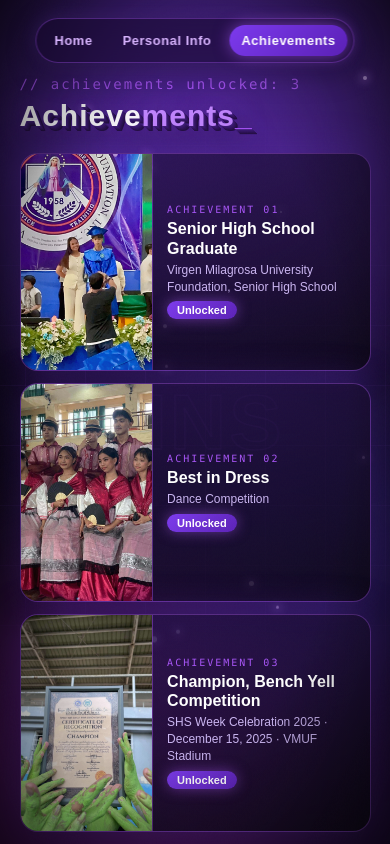
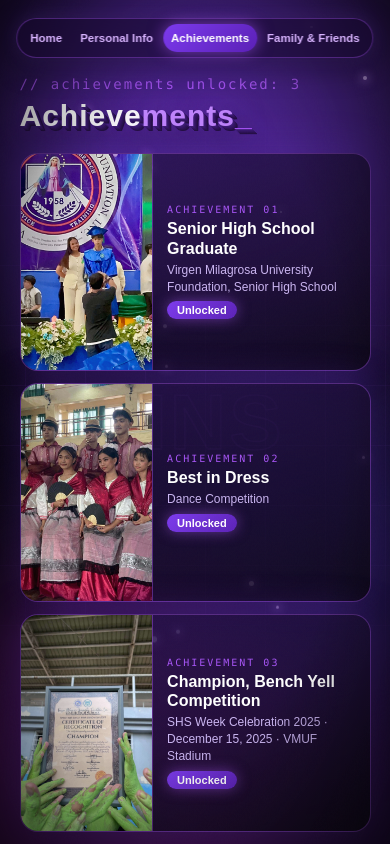
Before and after one commit to CarantoJohnMarvian/CarantoJohnMarvian.github.io, a plain HTML site: page achievements.html in a window 390 px wide. Drawn offline with Linux system fonts and the light colour scheme.

Commit message:
Update achievements.html

```diff
--- a/achievements.html
+++ b/achievements.html
@@ -624,6 +624,11 @@
                 display: none !important;
             }
         }
+        /* room for the fourth menu link on small phones */
+        @media (max-width: 480px) {
+            .nav { gap: 2px; padding: 5px; }
+            .nav a { padding: 8px 8px; font-size: 11.5px; letter-spacing: 0; }
+        }
     </style>
 </head>
 <body>
@@ -634,6 +639,7 @@
         <a href="index.html">Home</a>
         <a href="about.html">Personal Info</a>
         <a href="achievements.html" class="active">Achievements</a>
+        <a href="family-and-friends.html">Family &amp; Friends</a>
     </nav>
 
     <!-- Background -->
```
